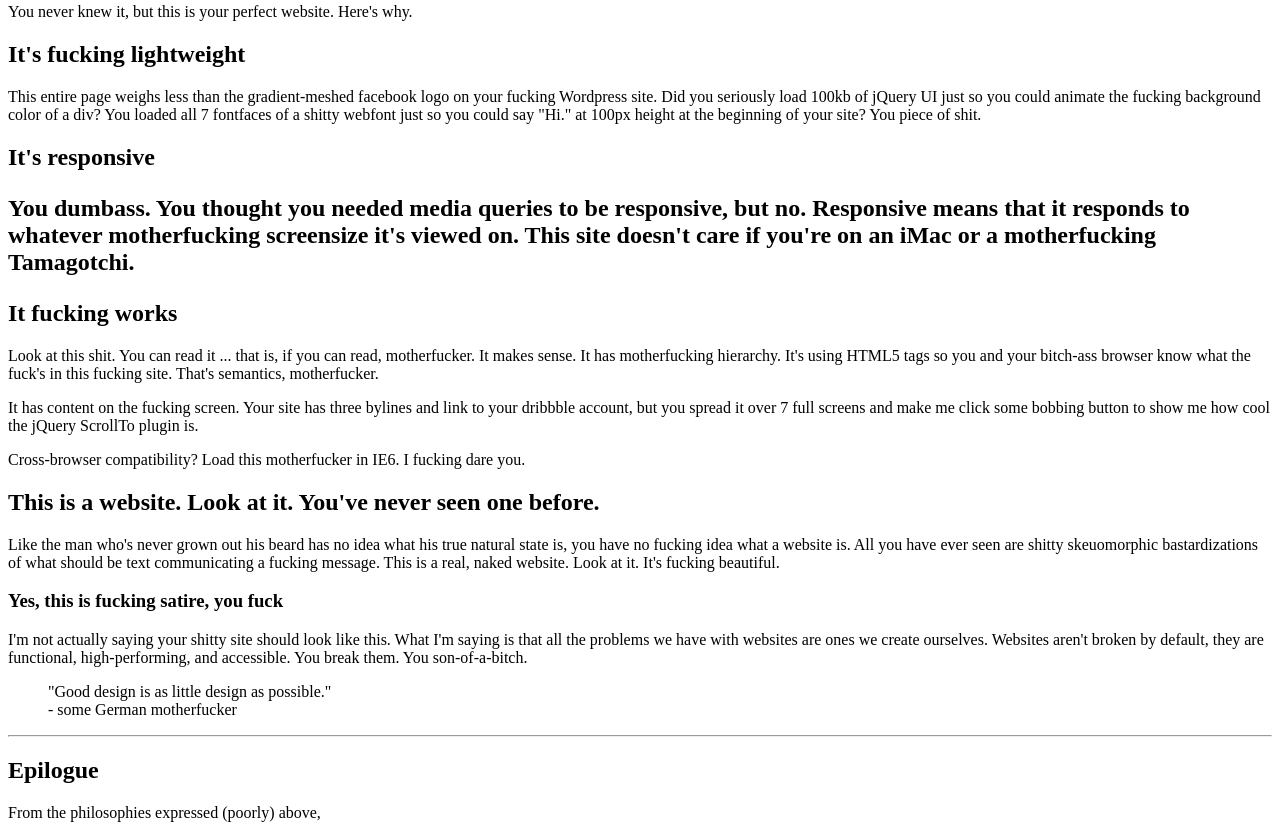
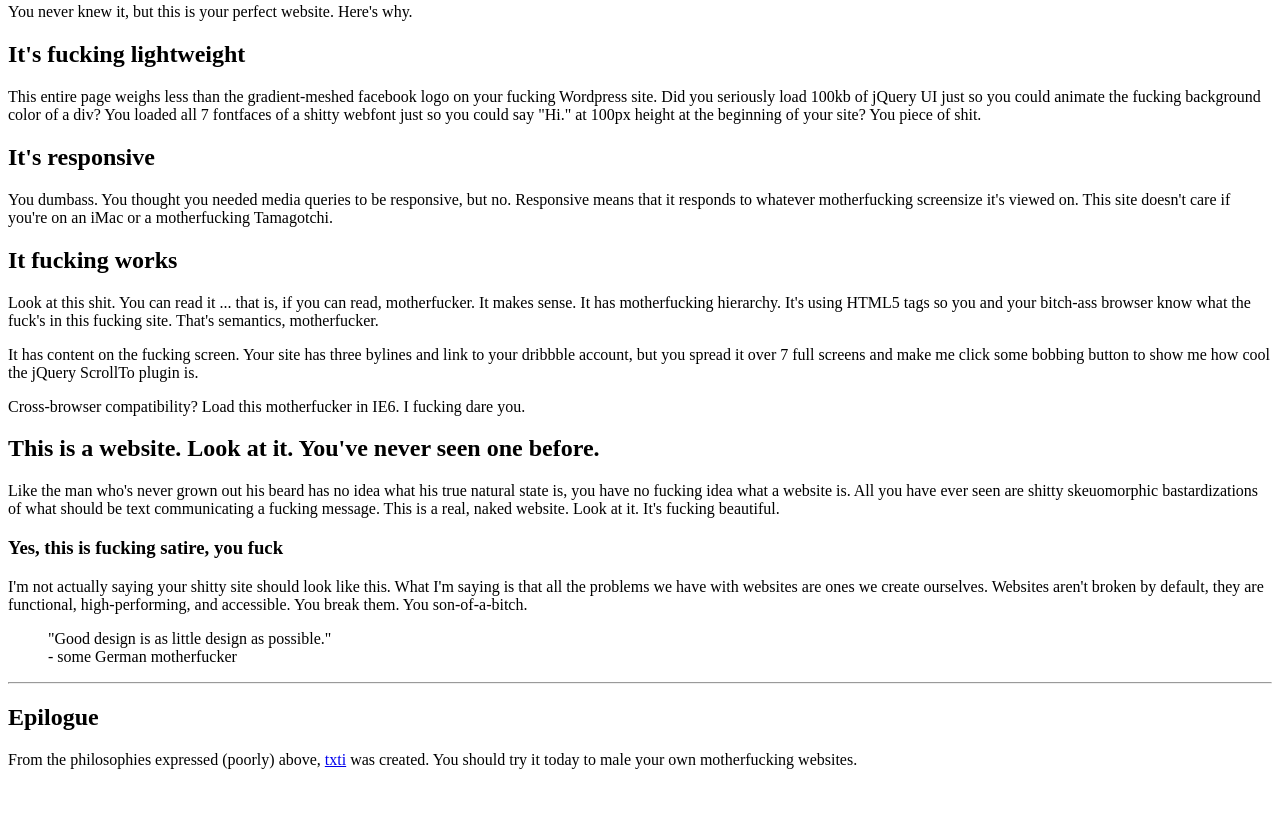
Before and after one commit to RLBoy/motherfuckingwebsite, a plain HTML site: page index.html in a window 1280 px wide. Shown: the part 433-1271 px from the top of the page. After the commit the page ends 1218 px from the top, so only its background shows below. Drawn offline with Linux system fonts and the light colour scheme.

Commit message:
correction index.html

```diff
--- a/index.html
+++ b/index.html
@@ -21,7 +21,7 @@
 		<p>You never knew it, but this is your perfect website. Here's why.</p>
 		<h2>It's fucking lightweight</h2>
 		<p>This entire page weighs less than the gradient-meshed facebook logo on your fucking Wordpress site. Did you seriously load 100kb of jQuery UI just so you could animate the fucking background color of a div? You loaded all 7 fontfaces of a shitty webfont just so you could say "Hi." at 100px height at the beginning of your site? You piece of shit.</p>
-		<h2>It's responsive</p>
+		<h2>It's responsive</h2>
 		<p>You dumbass. You thought you needed media queries to be responsive, but no. Responsive means that it responds to whatever motherfucking screensize it's viewed on. This site doesn't care if you're on an iMac or a motherfucking Tamagotchi.</p>
 		<h2>It fucking works</h2>
 		<p>Look at this shit. You can read it ... that is, if you can read, motherfucker. It makes sense. It has motherfucking hierarchy. It's using HTML5 tags so you and your bitch-ass browser know what the fuck's in this fucking site. That's semantics, motherfucker.</p>
@@ -34,6 +34,6 @@
 		<blockquote cite="https://www.vitsoe.com/us/about/good-design">"Good design is as little design as possible."<br> - some German motherfucker</blockquote>
 		<hr>
 		<h2>Epilogue</h2>
-		<p>From the philosophies expressed (poorly) above, <a href="http://txti.es>txti</a> was created. You should try it today to male your own motherfucking websites.</p>
+		<p>From the philosophies expressed (poorly) above, <a href="http://txti.es">txti</a> was created. You should try it today to male your own motherfucking websites.</p>
 	</body>
 </html>
```
